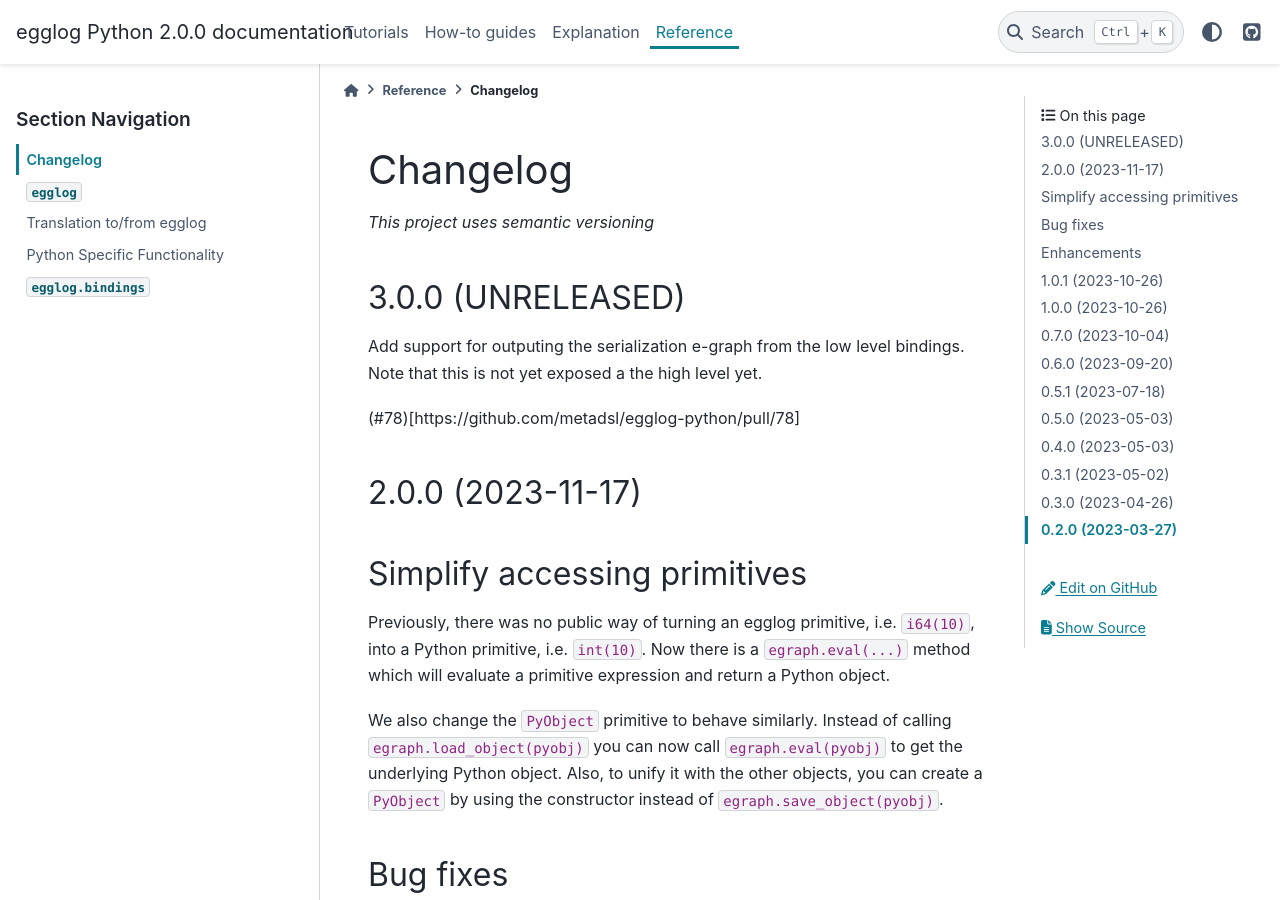
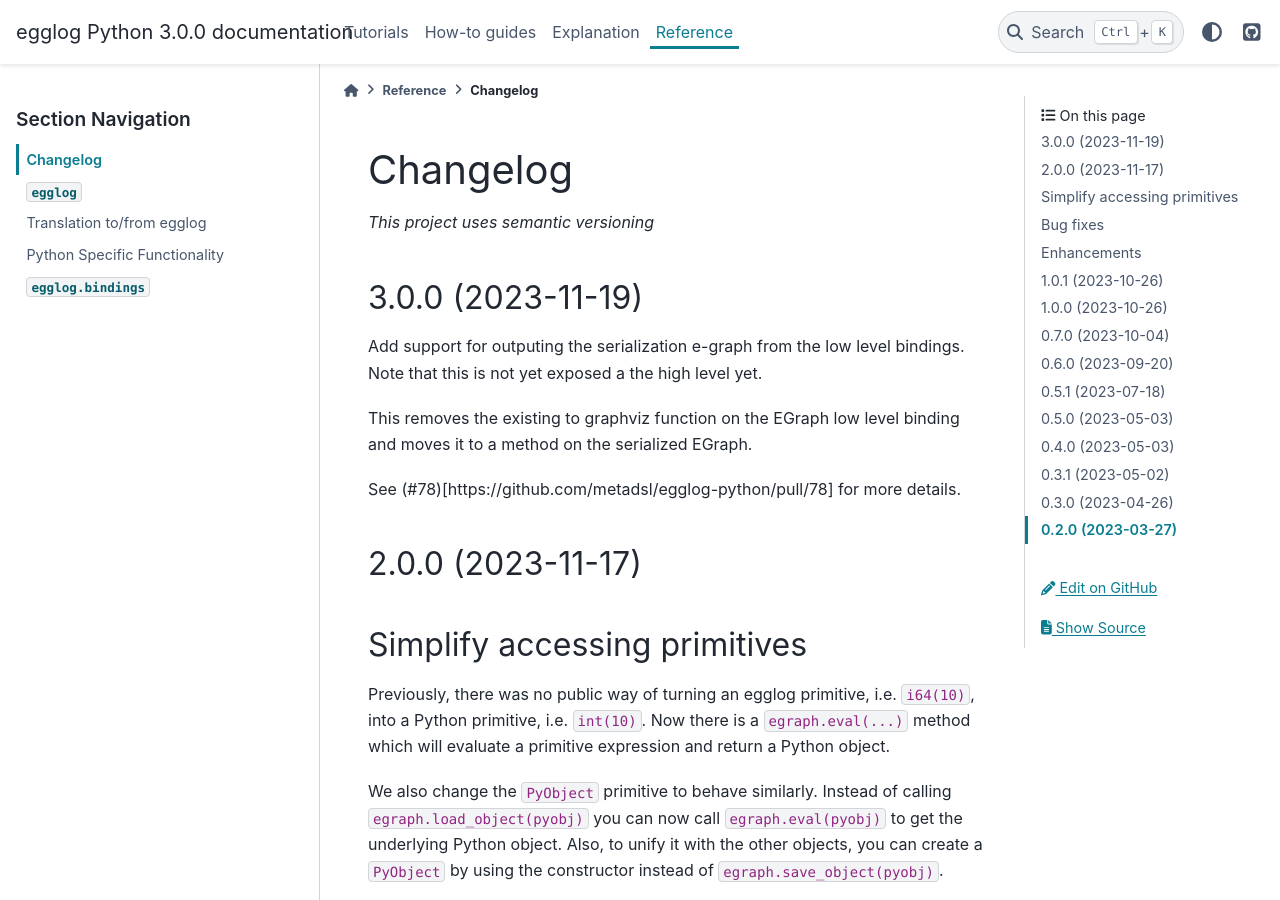
Before and after one commit to egraphs-good/egglog-python, a Sphinx documentation site: the page built from docs/changelog.md, in a window 1280 px wide and 900 px high. Built offline with Sphinx 7.4.7 and the PyData theme 0.15.4, drawn with Linux system fonts in a browser that asks for light colours; pages that are not in the unit, such as notebooks, are missing from menus; the version number is read from the project's files by our own code.

Commit message:
Version Bump 3.0.0

```diff
--- a/Cargo.toml
+++ b/Cargo.toml
@@ -1,6 +1,6 @@
 [package]
 name = "egglog-python"
-version = "2.0.0"
+version = "3.0.0"
 edition = "2021"
 
 # See more keys and their definitions at https://doc.rust-lang.org/cargo/reference/manifest.html
--- a/docs/changelog.md
+++ b/docs/changelog.md
@@ -2,11 +2,13 @@
 
 _This project uses semantic versioning_
 
-## 3.0.0 (UNRELEASED)
+## 3.0.0 (2023-11-19)
 
 Add support for outputing the serialization e-graph from the low level bindings. Note that this is not yet exposed a the high level yet.
 
-(#78)[https://github.com/metadsl/egglog-python/pull/78]
+This removes the existing to graphviz function on the EGraph low level binding and moves it to a method on the serialized EGraph.
+
+See (#78)[https://github.com/metadsl/egglog-python/pull/78] for more details.
 
 ## 2.0.0 (2023-11-17)
 
```
Also changed, not shown: README.md (+1 -1 lines), 1 other file.
